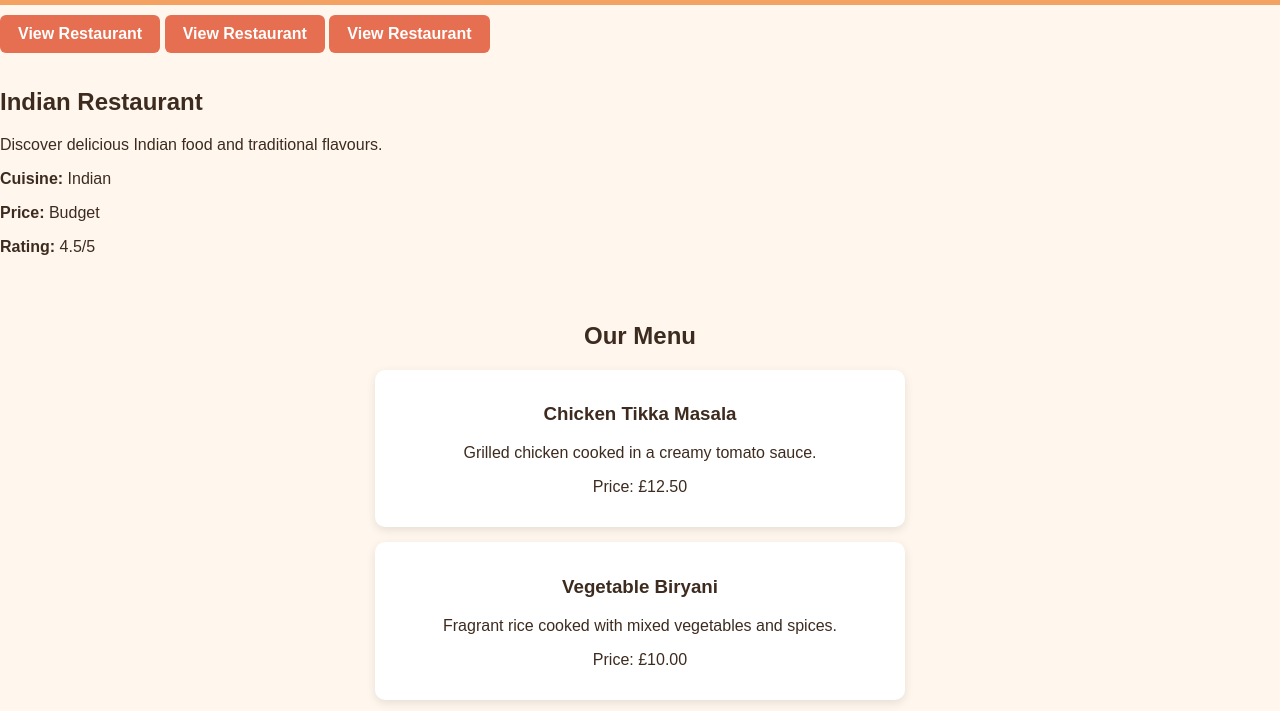
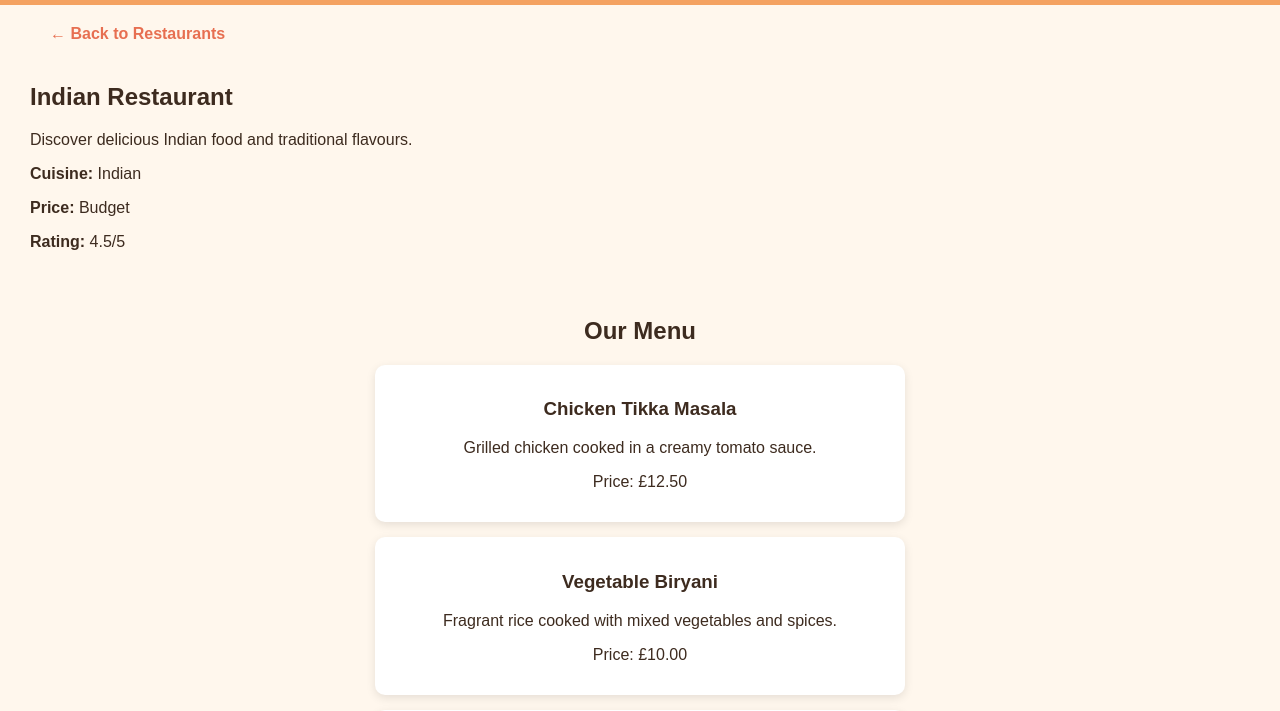
Before and after one commit to kazanowskidawid07/food-advisor, a website: page public/html/restaurant-details.html in a window 1280 px wide. Shown: the part 72-783 px from the top of the page. Drawn offline with Linux system fonts and the light colour scheme.

Commit message:
fixed mistake and added padding

```diff
--- a/public/css/style.css
+++ b/public/css/style.css
@@ -5,7 +5,12 @@ body {
     margin: 0;
 }
 
-    /* Header */
+main {
+    padding-left: 30px;
+    padding-right: 30px;
+    box-sizing: border-box;
+}
+
 header {
     background-color: #F4A261;
     padding: 20px;
@@ -19,7 +24,6 @@ header h1 {
     margin: 0;
 }
 
-/* Navigation */
 nav a {
     color: #3D2B1F;
     text-decoration: none;
@@ -27,7 +31,7 @@ nav a {
     font-weight: bold;
 }
 
-/* Main section */
+
 .hero {
     text-align: center;
     padding: 100px 20px;
--- a/public/html/restaurant-details.html
+++ b/public/html/restaurant-details.html
@@ -24,14 +24,9 @@
 
     <main>
 
-
-<a href="restaurant-details.html" class="view-button">View Restaurant</a>
-
-
-<a href="italian-details.html" class="view-button">View Restaurant</a>
-
-
-<a href="chinese-details.html" class="view-button">View Restaurant</a>
+        <a href="restaurants-page.html" class="back-button">
+            ← Back to Restaurants
+        </a>
 
     <h2>Indian Restaurant</h2>
 
```
